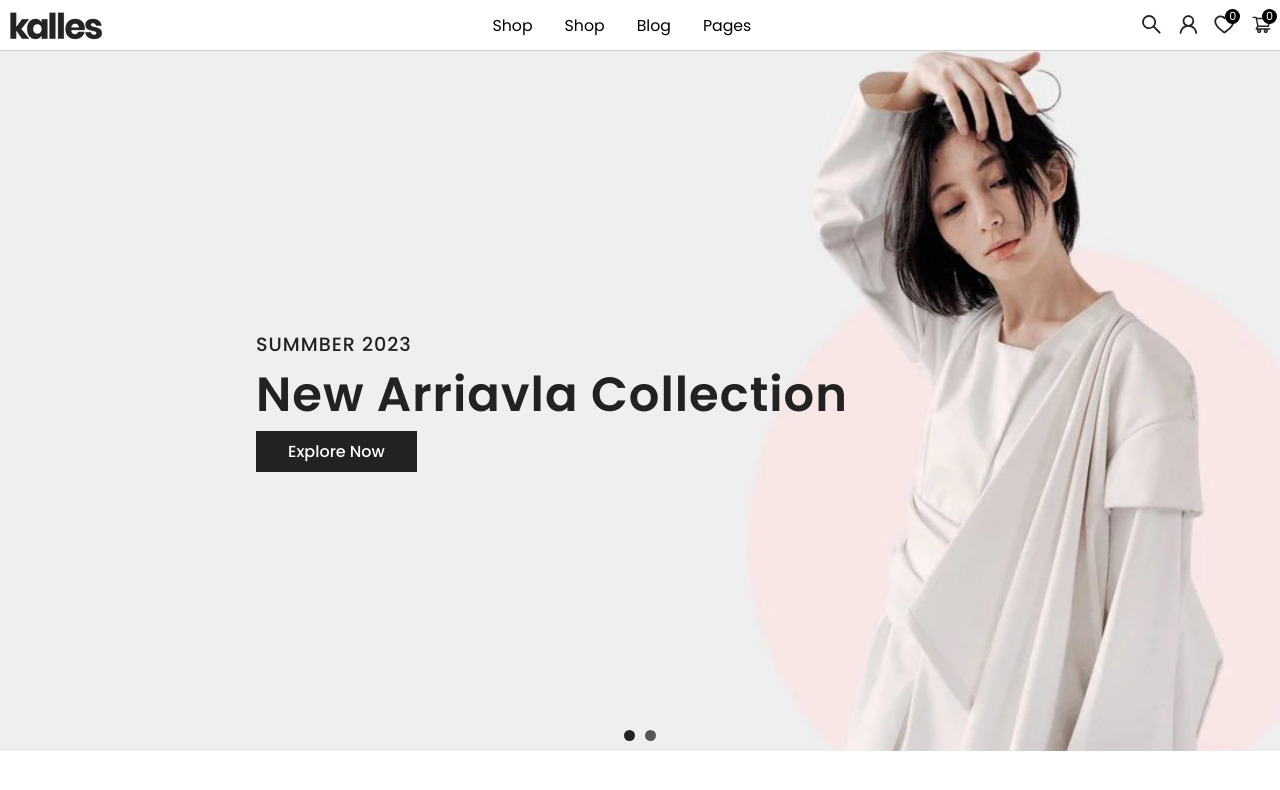
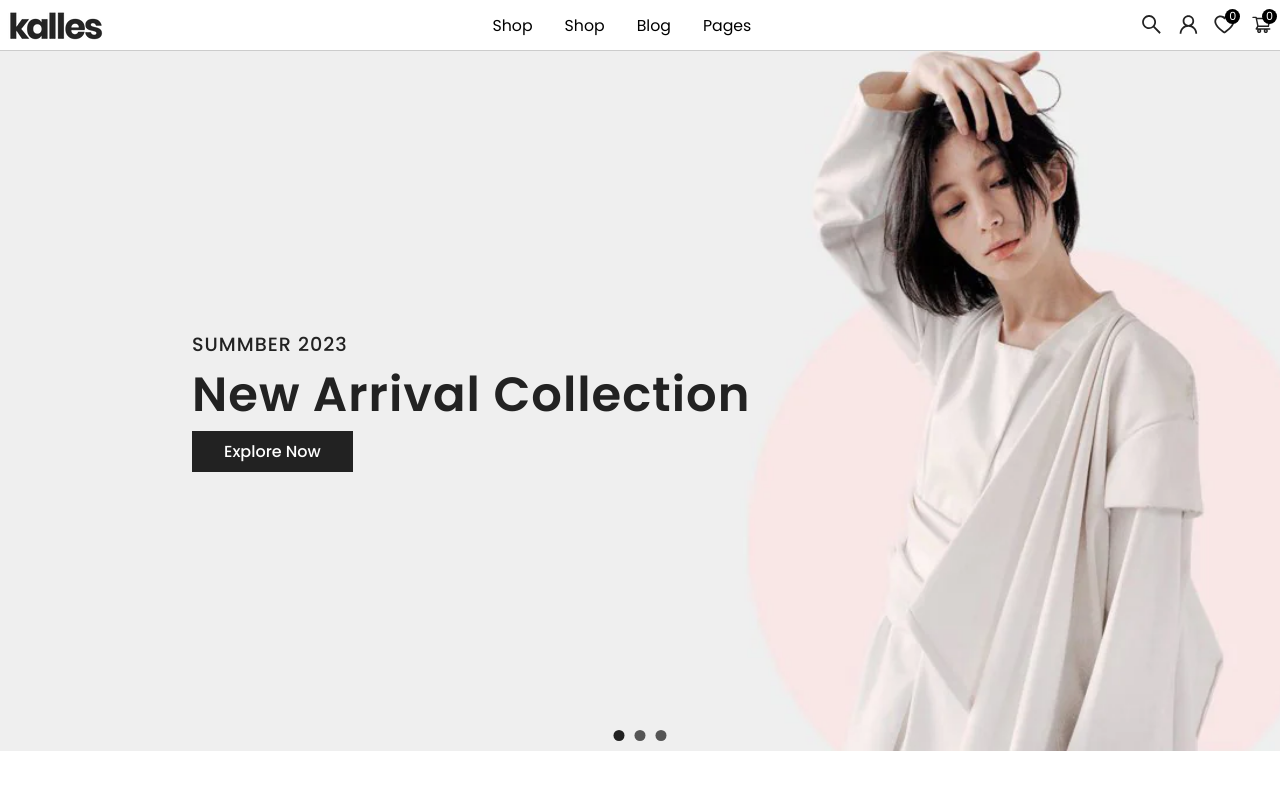
Before and after one commit to DevMahdiTR/ecommerce-frontend, a React (Create React App) app: page / in a window 1280 px wide. Shown: the top 790 px of the page. Built offline with nearby package versions, Linux system fonts and the light colour scheme; the HTML template or start-up script is replaced by a standard one.

Commit message:
Carouselle

```diff
--- a/src/assets/index.js
+++ b/src/assets/index.js
@@ -2,4 +2,5 @@ export {default as logo} from './images/logo.jpg';
 export {default as men} from './images/men.jpg';
 export {default as women} from './images/women.jpg';
 export {default as img_slider1} from './images/slider-01.webp';
-export {default as img_slider2} from './images/slide3.webp';
+export {default as img_slider2} from './images/slide2.webp';
+export {default as img_slider3} from './images/slide3.webp';
--- a/src/components/slides/slide-temp-1/SlideTemp1.jsx
+++ b/src/components/slides/slide-temp-1/SlideTemp1.jsx
@@ -1,14 +1,23 @@
 import './slidetemp1.scss';
-import {img_slider1} from '../../../assets/index';
-const SlideTemp1 = () => {
+const SlideTemp1 = ({position , animation , image , smallTitle , bigTitle}) => {
+  const style = position === "right" ? { alignItems: 'flex-end', right: '18%' } : { alignItems: 'flex-start', left: '15%' };
+  const animations = ["animation-1" , "animation-2" , "animation-3"];
+  const animationInStore = () => {
+    for(let i = 0 ; i < animations.length ; i++){
+      if(animation === animations[i]){
+        return animations[i]
+      }
+    }
+    return animations[0];
+  }
   return (
     <div className='slide-temp'>
         <div className="slide-temp__img">
-            <img src={img_slider1} alt="" />
+            <img src={image} alt="" />
         </div>
-        <div className="slide-temp__content template-1">
-            <p className='first'>SUMMBER 2023</p>
-            <p className='second'>New Arriavla Collection</p>
+        <div className={`slide-temp__content ${animationInStore()}`} style={style}>
+            <p className='first'>{smallTitle}</p>
+            <p className='second'>{bigTitle}</p>
             <a href="" className='slide-btn'>
                 <span>Explore Now</span>
                 </a>
--- a/src/components/slides/slide-temp-1/slidetemp1.scss
+++ b/src/components/slides/slide-temp-1/slidetemp1.scss
@@ -21,11 +21,9 @@
         position: absolute;
         display: flex;
         flex-direction: column;
-        align-items:flex-start;
         justify-content: center;
         font-family: "Poppins", sans-serif;
-        text-align: center;
-        left: 20%;
+
 
         .first{
             margin: 0;
@@ -87,33 +85,80 @@
     }
 }
 
-@keyframes  fade-in{
+@keyframes  bottomToTop{
     from{
         opacity: 0;
-        transform: translateY(60px);
+        transform: translateY(70px);
     }
     to{
         opacity: 1;
         transform: translateY(0px);
     }
 }
+@keyframes  TopToBottom{
+    from{
+        opacity: 0;
+        transform: translateY(-70px);
+    }
+    to{
+        opacity: 1;
+        transform: translateY(0px);
+    }
+}
+
+@keyframes rightToLeft {
+    from{
+        opacity: 0;
+        transform: translateX(100px);
+    }
+    to{
+        opacity: 1;
+        transform: translateX(0px);
+
+    }
+}
 .slide-active{
     opacity: 1 !important;
     transition: opacity 0.5s ease-in-out !important;
 }
-
 .animate-in {
     .slide-temp{
-        .template-1{
+        .animation-1{
             .first{
-                animation: fade-in 0.8s ease-in-out  forwards !important;
+                animation: bottomToTop 0.8s ease-in-out  forwards !important;
             }
             .second{
-                animation: fade-in 0.8s ease-in-out 0.4s forwards;
+                animation: bottomToTop 0.8s ease-in-out 0.4s forwards;
             }
 
             .slide-btn{
-                animation: fade-in 0.8s ease-in-out 0.6s forwards;
+                animation: bottomToTop 0.8s ease-in-out 0.6s forwards;
+
+            }
+        }
+        .animation-2{
+            .first{
+                animation: bottomToTop 0.8s ease-in-out  forwards !important;
+            }
+            .second{
+                animation: bottomToTop 0.8s ease-in-out 0.4s forwards;
+            }
+
+            .slide-btn{
+                animation: rightToLeft 0.8s ease-in-out 0.8s forwards;
+
+            }
+        }
+        .animation-3{
+            .first{
+                animation: TopToBottom 0.8s ease-in-out  forwards;
+            }
+            .second{
+                animation: TopToBottom 0.8s ease-in-out 0.4s forwards;
+            }
+
+            .slide-btn{
+                animation: TopToBottom 0.8s ease-in-out 0.6s forwards;
 
             }
         }
--- a/src/pages/home/Home.jsx
+++ b/src/pages/home/Home.jsx
@@ -1,9 +1,31 @@
 import './home.scss';
-import {Carouselle ,SlideTemp1,Header} from  '../../components/index';
+import { Carouselle, SlideTemp1 } from '../../components/index';
+import { img_slider1 , img_slider2 ,img_slider3} from '../../assets/index';
 const Home = () => {
   return (
     <div className='home'>
-        <Carouselle slides = {[<SlideTemp1/>,<SlideTemp1/>]}/>
+      <Carouselle slides={
+        [
+          <SlideTemp1
+              position="left"
+              animation="animation-1"
+              image={img_slider1}
+              smallTitle = "SUMMBER 2023"
+              bigTitle = "New Arrival Collection"/>,
+          <SlideTemp1
+              position="right"
+              animation="animation-2"
+              image={img_slider3}
+              smallTitle = "NEW SEASON"
+              bigTitle = "Lookbook Collection"/>,
+          <SlideTemp1
+              position="left"
+              animation="animation-3"
+              image={img_slider2}
+              smallTitle = "SUMMBER SALE"
+              bigTitle = "Save up to 70%"/>
+        ]
+      } />
     </div>
   )
 }
```
Also changed, not shown: src/assets/images/slide2.webp (added).
